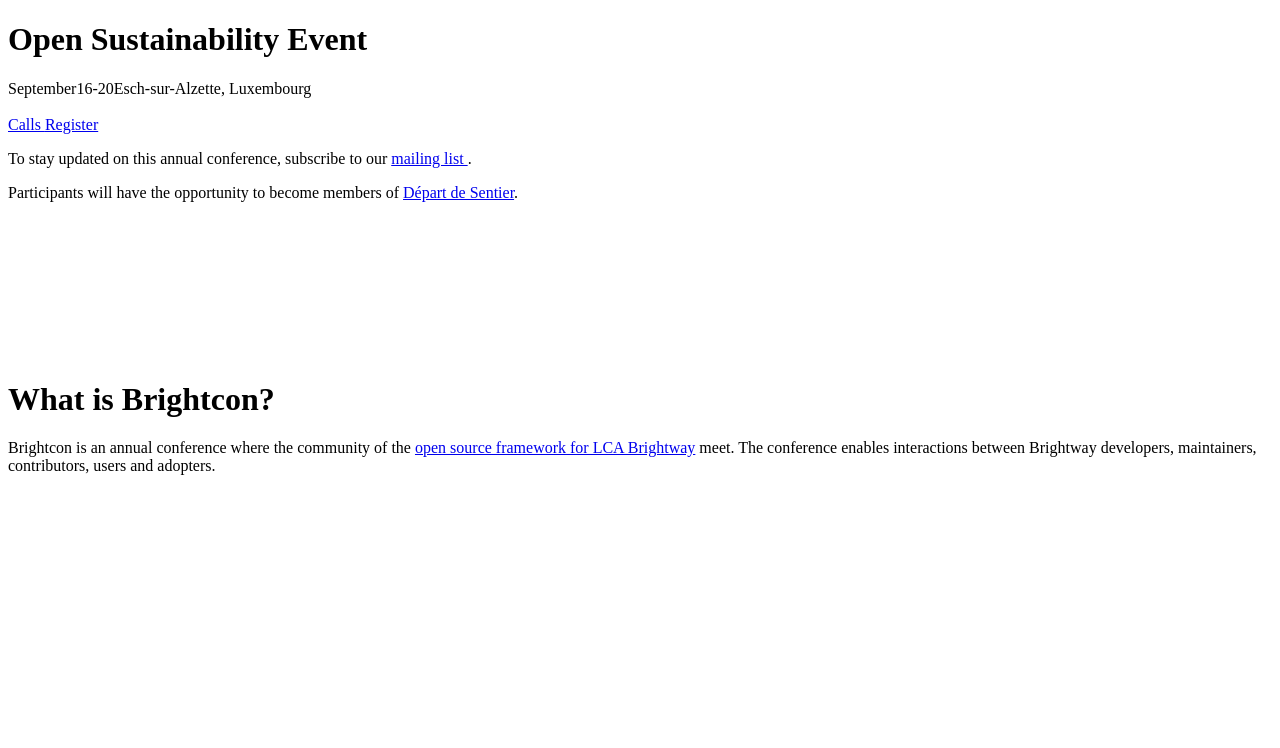
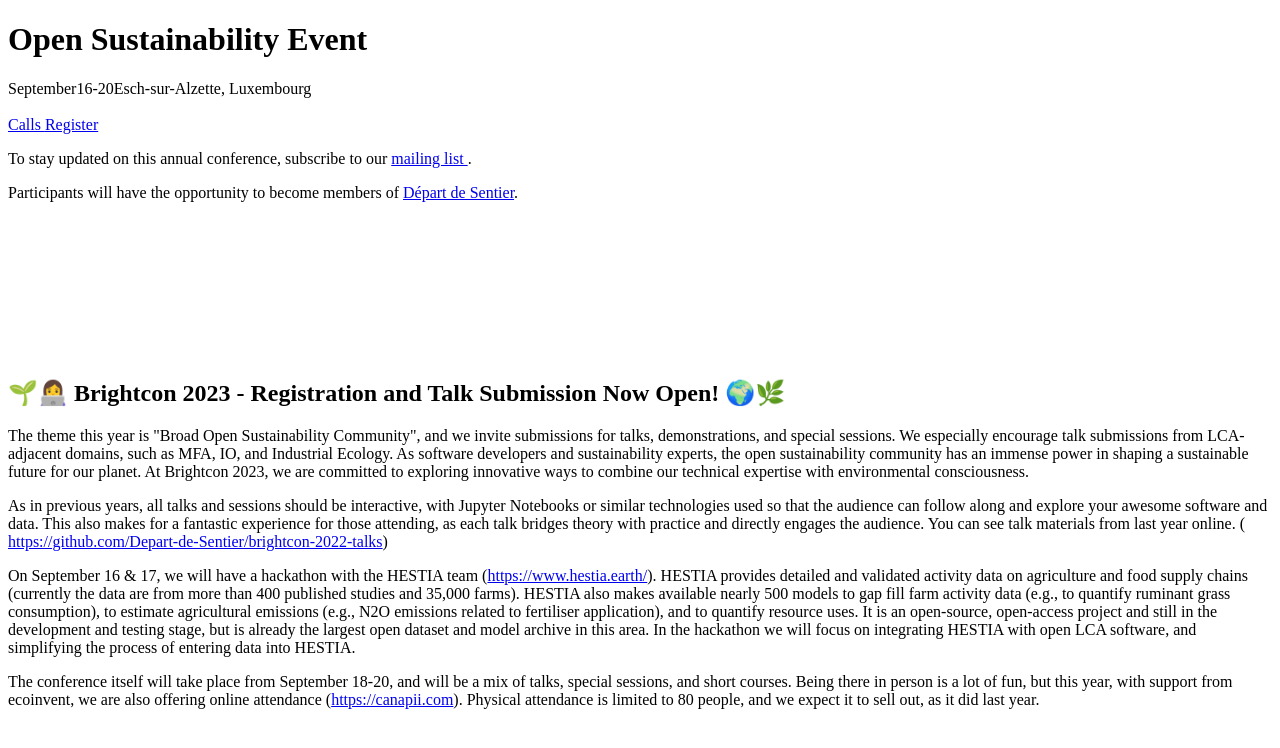
Before and after one commit to Depart-de-Sentier/brightcon-2023-website, a Nuxt app: page / in a window 1280 px wide. Shown: the top 748 px of the page. Built offline with nearby package versions, Linux system fonts and the light colour scheme.

Commit message:
add calls text

```diff
--- /dev/null
+++ b/components/ThisYear.vue
@@ -0,0 +1,58 @@
+<template>
+  <div class="container">
+    <div class="row is-vertical-align is-horizontal-align hero">
+      <!-- Jai guru de va om -->
+      <h2>
+        🌱👩‍💻 Brightcon 2023 - Registration and Talk Submission Now Open! 🌍🌿
+      </h2>
+      <p>
+        The theme this year is "Broad Open Sustainability Community", and we
+        invite submissions for talks, demonstrations, and special sessions. We
+        especially encourage talk submissions from LCA-adjacent domains, such as
+        MFA, IO, and Industrial Ecology. As software developers and
+        sustainability experts, the open sustainability community has an immense
+        power in shaping a sustainable future for our planet. At Brightcon 2023,
+        we are committed to exploring innovative ways to combine our technical
+        expertise with environmental consciousness.
+      </p>
+      <p>
+        As in previous years, all talks and sessions should be interactive, with
+        Jupyter Notebooks or similar technologies used so that the audience can
+        follow along and explore your awesome software and data. This also makes
+        for a fantastic experience for those attending, as each talk bridges
+        theory with practice and directly engages the audience. You can see talk
+        materials from last year online. (<a
+          href="https://github.com/Depart-de-Sentier/brightcon-2022-talks"
+        >
+          https://github.com/Depart-de-Sentier/brightcon-2022-talks</a
+        >)
+      </p>
+
+      <p>
+        On September 16 & 17, we will have a hackathon with the HESTIA team (<a
+          href="https://www.hestia.earth/"
+          >https://www.hestia.earth/</a
+        >). HESTIA provides detailed and validated activity data on agriculture
+        and food supply chains (currently the data are from more than 400
+        published studies and 35,000 farms). HESTIA also makes available nearly
+        500 models to gap fill farm activity data (e.g., to quantify ruminant
+        grass consumption), to estimate agricultural emissions (e.g., N2O
+        emissions related to fertiliser application), and to quantify resource
+        uses. It is an open-source, open-access project and still in the
+        development and testing stage, but is already the largest open dataset
+        and model archive in this area. In the hackathon we will focus on
+        integrating HESTIA with open LCA software, and simplifying the process
+        of entering data into HESTIA.
+      </p>
+      <p>
+        The conference itself will take place from September 18-20, and will be
+        a mix of talks, special sessions, and short courses. Being there in
+        person is a lot of fun, but this year, with support from ecoinvent, we
+        are also offering online attendance (<a href="https://canapii.com"
+          >https://canapii.com</a
+        >). Physical attendance is limited to 80 people, and we expect it to
+        sell out, as it did last year.
+      </p>
+    </div>
+  </div>
+</template>
--- a/components/WhatIsBrightcon.vue
+++ /dev/null
@@ -1,13 +0,0 @@
-<template>
-  <div class="container">
-    <h1>What is Brightcon?</h1>
-    <p>
-      Brightcon is an annual conference where the community of the
-      <a href="https://brightway.dev/"
-        >open source framework for LCA Brightway</a
-      >
-      meet. The conference enables interactions between Brightway developers,
-      maintainers, contributors, users and adopters.
-    </p>
-  </div>
-</template>
--- a/pages/index.vue
+++ b/pages/index.vue
@@ -2,6 +2,6 @@
   <div>
     <LandingPage />
     <br />
-    <WhatIsBrightcon />
+    <ThisYear />
   </div>
 </template>
```
